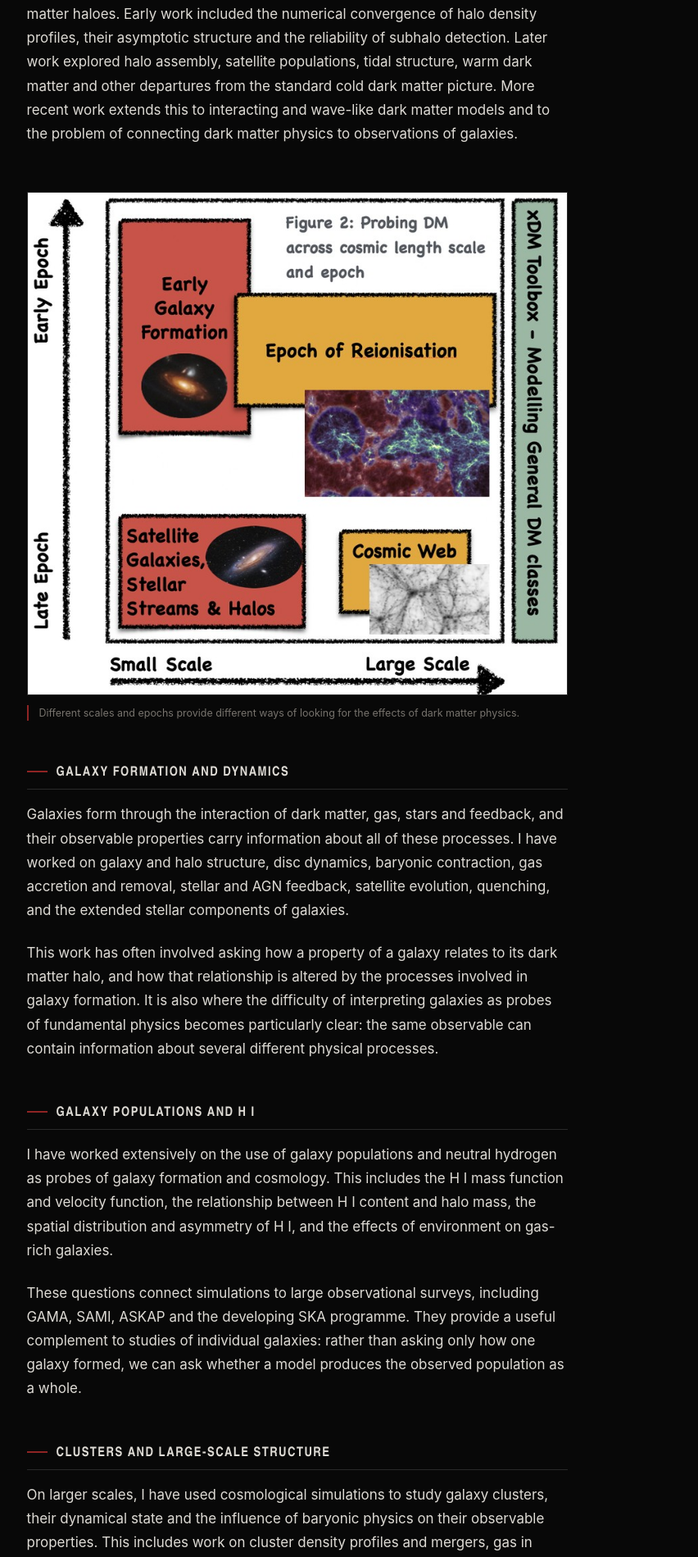
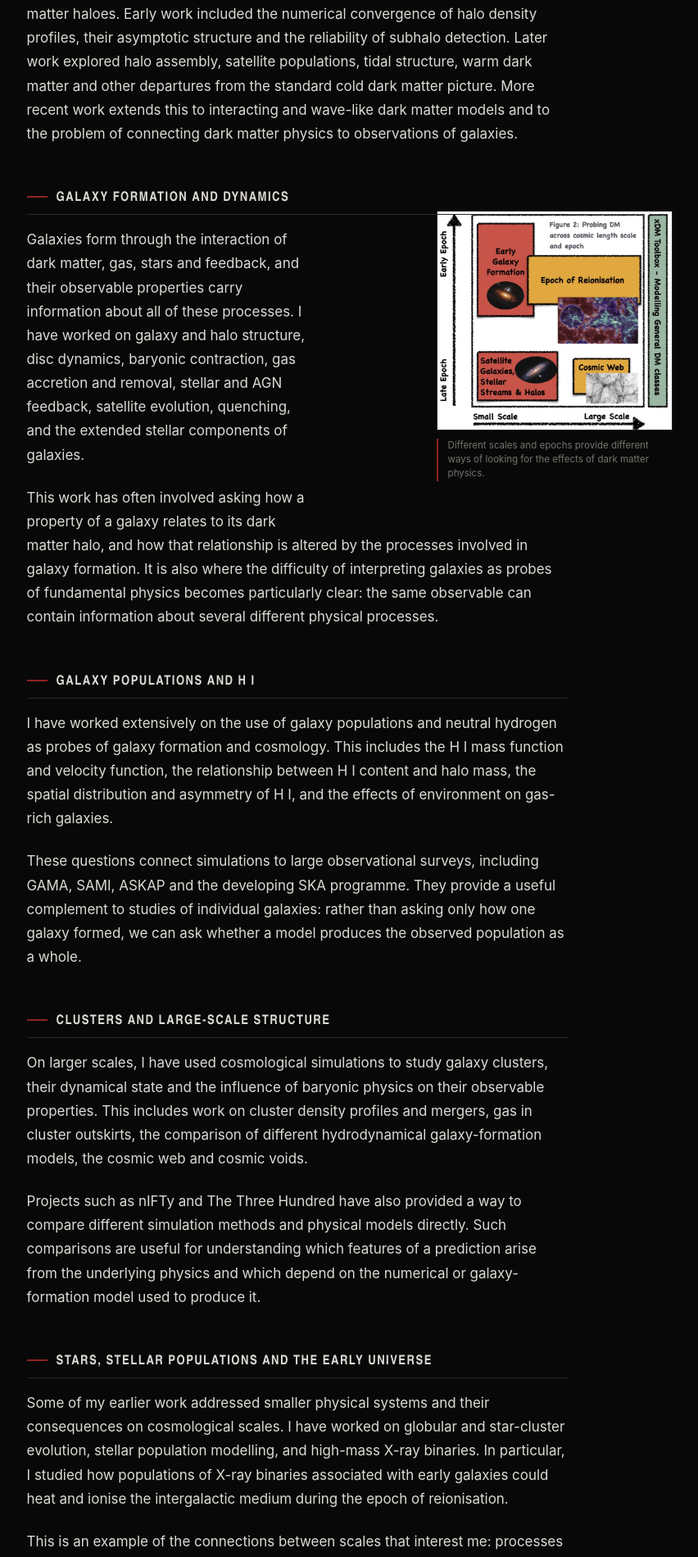
Before and after one commit to doctorcbpower/doctorcbpower.github.io, a Jekyll site: the page built from research.html, in a window 1280 px wide. Shown: the part 1047-2946 px from the top of the page at 82% size, without its empty margins (277-1129 px from the left). Built offline with Jekyll 4.4.1, drawn with Linux system fonts in a browser that asks for light colours.

Commit message:
Update figure class for diagram in research.html

```diff
--- a/research.html
+++ b/research.html
@@ -15,7 +15,7 @@ description: "Research interests of Chris Power: dark matter, galaxy formation a
 
 <p>This builds on a long-standing interest in the structure and dynamics of dark matter haloes. Early work included the numerical convergence of halo density profiles, their asymptotic structure and the reliability of subhalo detection. Later work explored halo assembly, satellite populations, tidal structure, warm dark matter and other departures from the standard cold dark matter picture. More recent work extends this to interacting and wave-like dark matter models and to the problem of connecting dark matter physics to observations of galaxies.</p>
 
-<figure class="figure diagram">
+<figure class="figure diagram figure-margin-right">
 <img src="images/xdm-scales.jpg" alt="Diagram showing dark matter signatures probed at different cosmic scales and epochs.">
 <figcaption>Different scales and epochs provide different ways of looking for the effects of dark matter physics.</figcaption>
 </figure>
```
